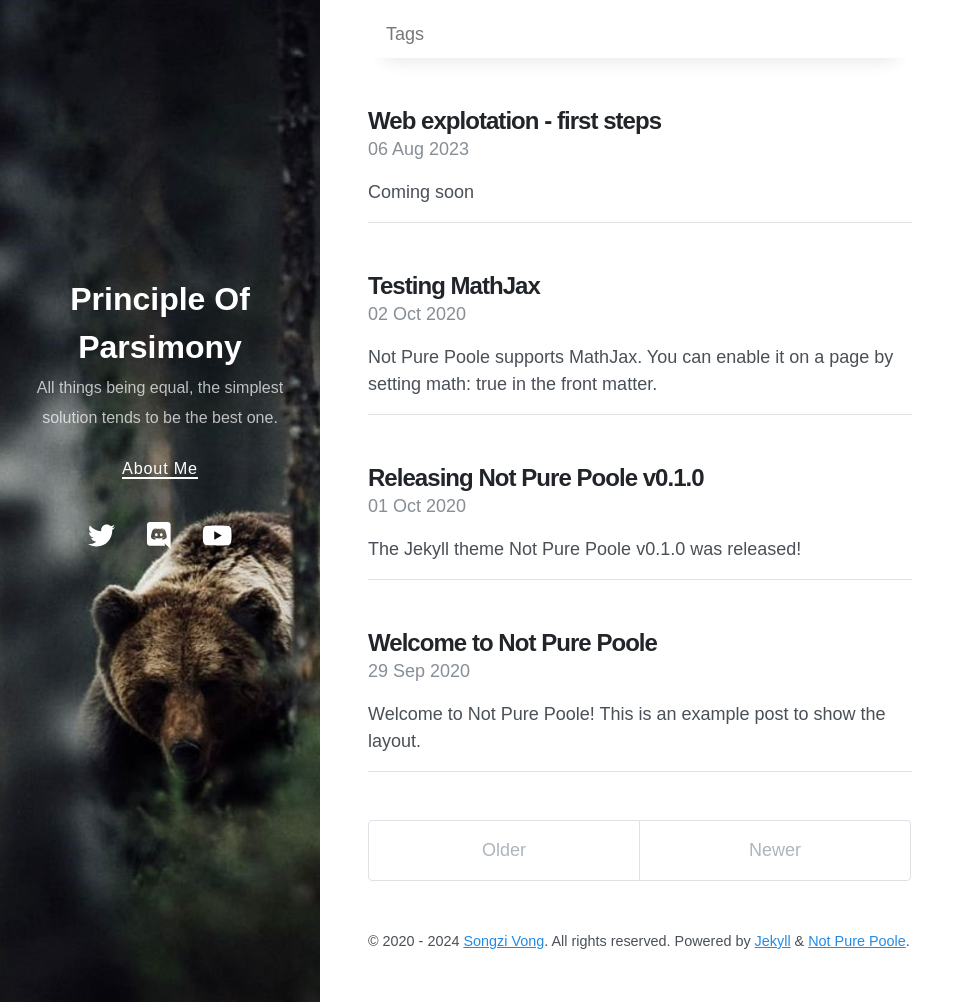
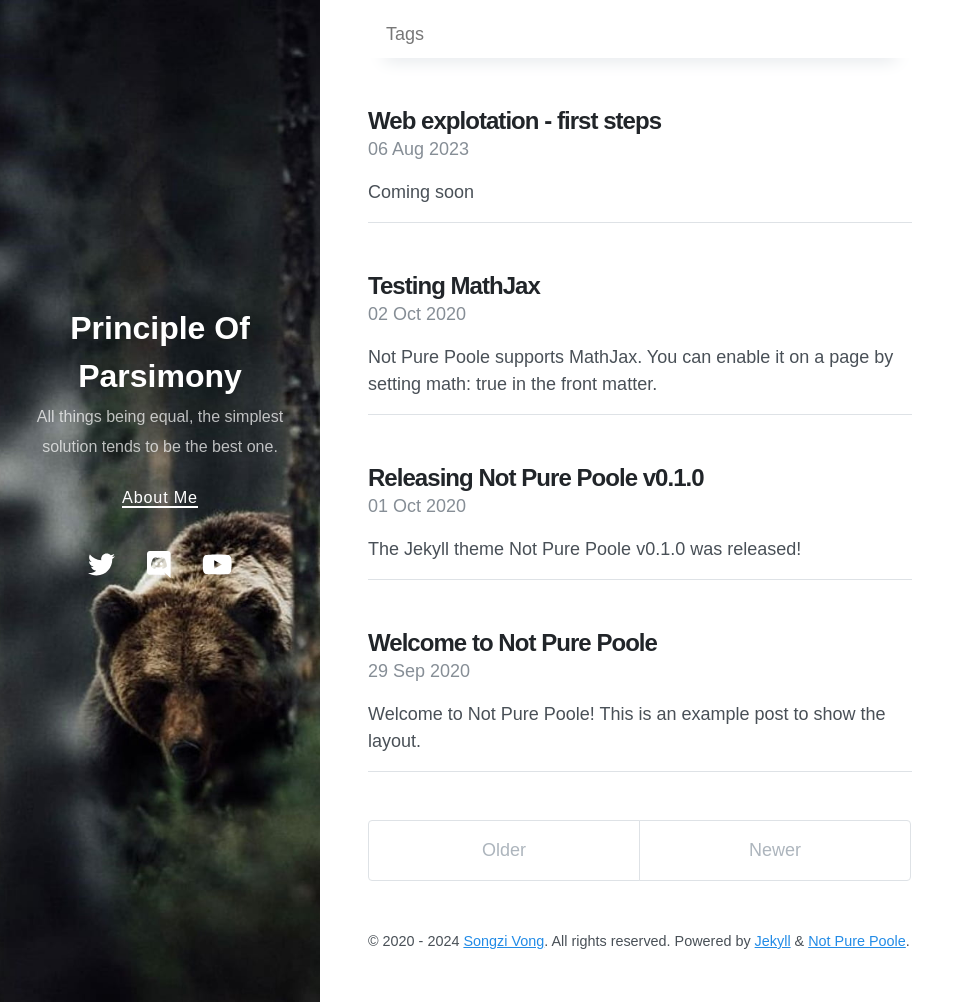
Before and after one commit to InfoSecGopNik/CTF, a Jekyll site: the page built from index.html, in a window 1280 px wide and 1002 px high. Shown: the whole window, without its empty margins (0-975 px from the left). Built offline with Jekyll 4.4.1, drawn with Linux system fonts in a browser that asks for light colours; nearby versions of some CDN libraries; the list of posts is cut into pages by our own code.

Commit message:
Update _sidebar.scss

```diff
--- a/_sass/_sidebar.scss
+++ b/_sass/_sidebar.scss
@@ -4,7 +4,7 @@
 
 .masthead {
   text-align: center;
-  margin: 90% auto auto;
+  margin: 100% auto auto;
   width: 100%;
 
   a {
```
